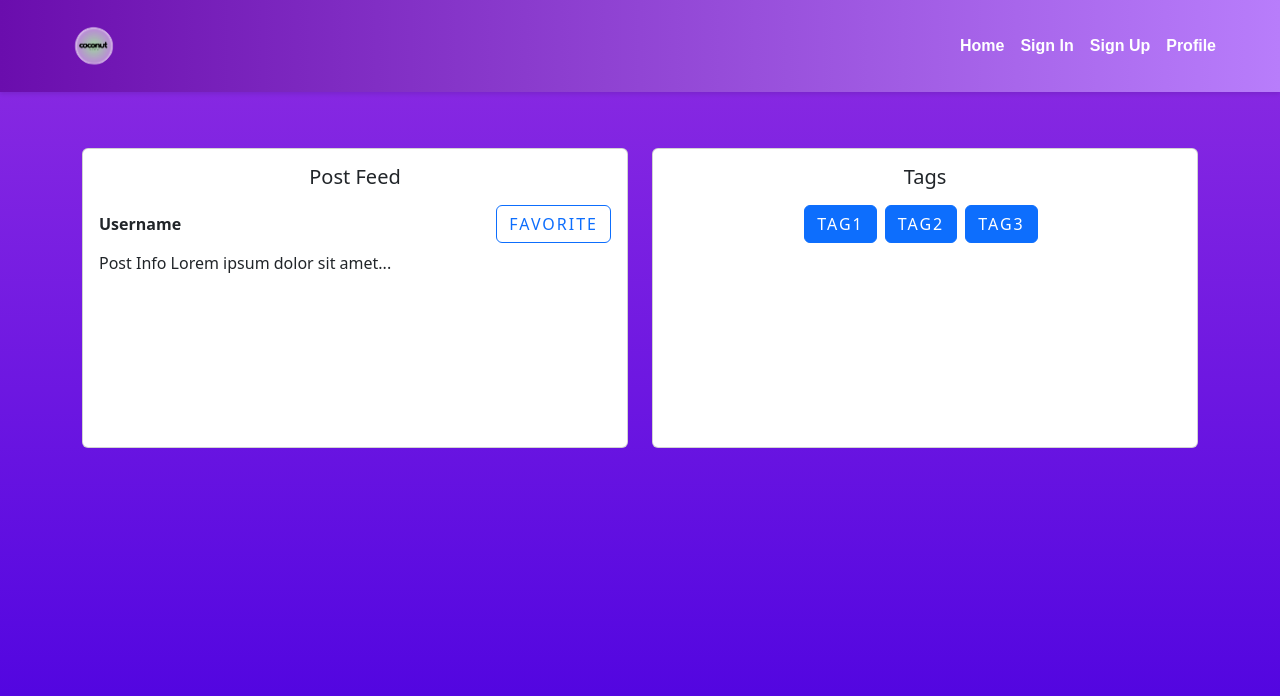
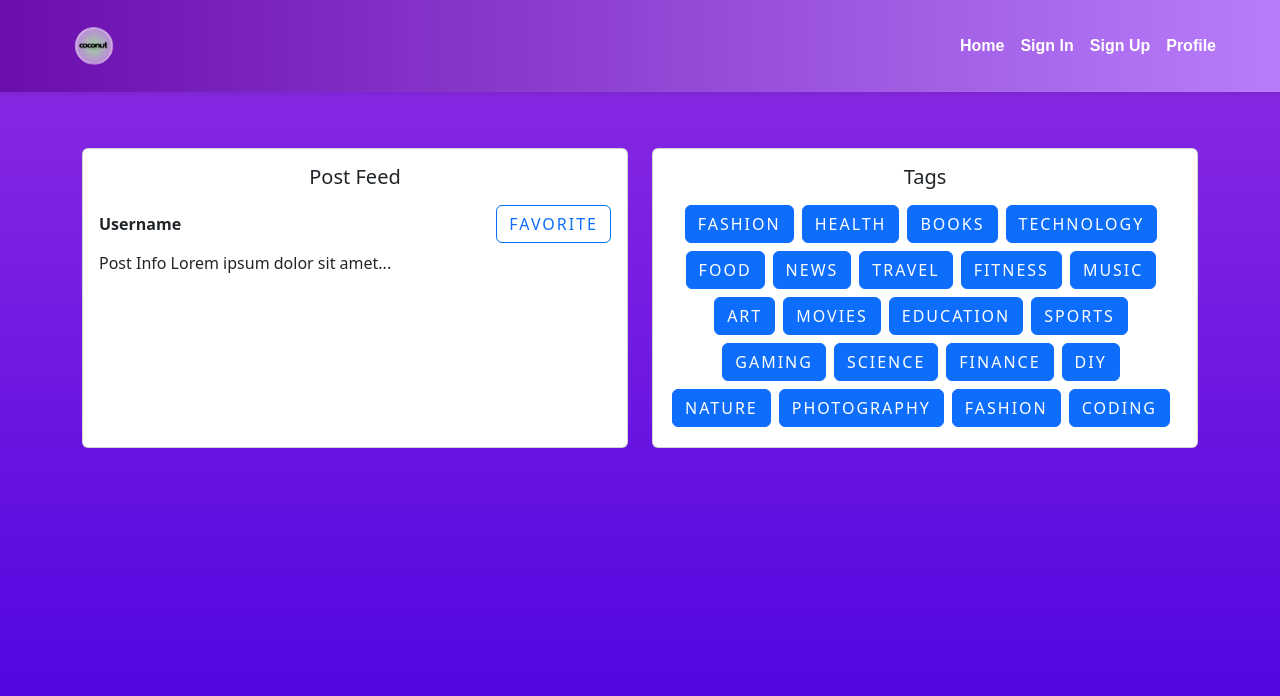
Before and after one commit to EmilijaPaleckyte/React-apollo-stack-SOCIAL_MEDIA, a React (Vite) app in the folder client/: page / in a window 1280 px wide. Shown: the top 696 px of the page. Built offline with nearby package versions, Linux system fonts and the light colour scheme.

Commit message:
added hella tags

```diff
--- a/client/src/components/home.jsx
+++ b/client/src/components/home.jsx
@@ -11,10 +11,57 @@ const TagsCard = () => {
         <div className="card-body d-flex flex-column align-items-center">
           <h5 className="card-title text-center mb-3">Tags</h5>
           <div className="d-flex flex-wrap justify-content-center">
-            <button className="btn btn-primary btn-tag me-2 mb-2">Tag1</button>
-            <button className="btn btn-primary btn-tag me-2 mb-2">Tag2</button>
-            <button className="btn btn-primary btn-tag me-2 mb-2">Tag3</button>
-            {/* Add more tags */}
+            <button className="btn btn-primary btn-tag me-2 mb-2">
+              Fashion
+            </button>
+            <button className="btn btn-primary btn-tag me-2 mb-2">
+              Health
+            </button>
+            <button className="btn btn-primary btn-tag me-2 mb-2">Books</button>
+            <button className="btn btn-primary btn-tag me-2 mb-2">
+              Technology
+            </button>
+            <button className="btn btn-primary btn-tag me-2 mb-2">Food</button>
+            <button className="btn btn-primary btn-tag me-2 mb-2">News</button>
+            <button className="btn btn-primary btn-tag me-2 mb-2">
+              Travel
+            </button>
+            <button className="btn btn-primary btn-tag me-2 mb-2">
+              Fitness
+            </button>
+            <button className="btn btn-primary btn-tag me-2 mb-2">Music</button>
+            <button className="btn btn-primary btn-tag me-2 mb-2">Art</button>
+            <button className="btn btn-primary btn-tag me-2 mb-2">
+              Movies
+            </button>
+            <button className="btn btn-primary btn-tag me-2 mb-2">
+              Education
+            </button>
+            <button className="btn btn-primary btn-tag me-2 mb-2">
+              Sports
+            </button>
+            <button className="btn btn-primary btn-tag me-2 mb-2">
+              Gaming
+            </button>
+            <button className="btn btn-primary btn-tag me-2 mb-2">
+              Science
+            </button>
+            <button className="btn btn-primary btn-tag me-2 mb-2">
+              Finance
+            </button>
+            <button className="btn btn-primary btn-tag me-2 mb-2">DIY</button>
+            <button className="btn btn-primary btn-tag me-2 mb-2">
+              Nature
+            </button>
+            <button className="btn btn-primary btn-tag me-2 mb-2">
+              Photography
+            </button>
+            <button className="btn btn-primary btn-tag me-2 mb-2">
+              Fashion
+            </button>
+            <button className="btn btn-primary btn-tag me-2 mb-2">
+              Coding
+            </button>
           </div>
         </div>
       </div>
--- a/client/src/components/signin.jsx
+++ b/client/src/components/signin.jsx
@@ -40,7 +40,7 @@ const SignInForm = ({ setUsername }) => {
 
       console.log("User signed in successfully:", data.signIn);
       setShowSuccess(true);
-      setUsername(data.signIn); // Update the username in the parent component
+      setUsername(data.signIn);
     } catch (error) {
       console.error("Error signing in:", error);
     }
```
Also changed, not shown: 1 other file (tests, documents, lock files or other folders).
